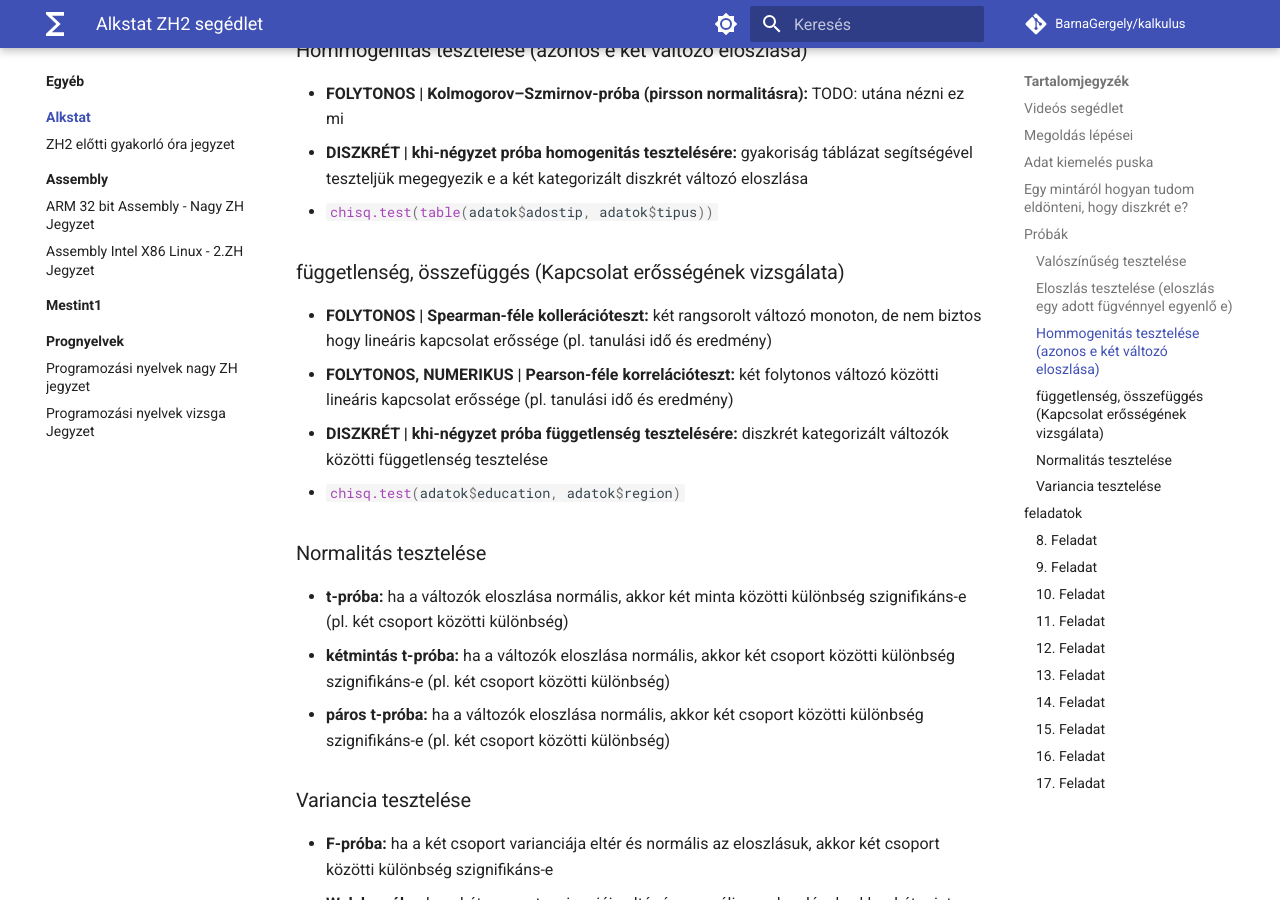
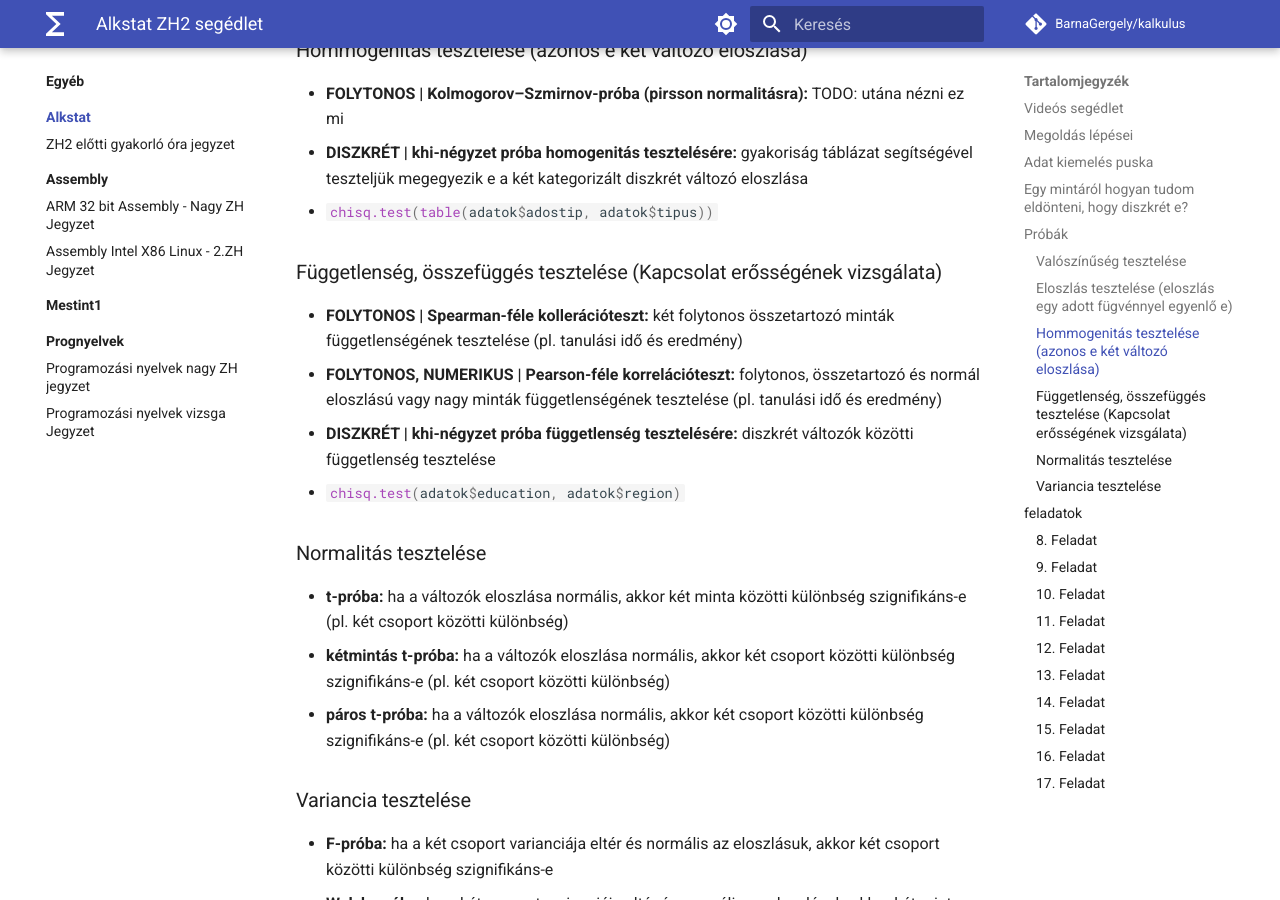
Before and after one commit to BarnaGergely/kalkulus, an MkDocs documentation site: the page built from docs/egyéb/alkstat/index.md, in a window 1280 px wide and 900 px high, scrolled down 2591 px. Built offline with MkDocs 1.6.1 and Material for MkDocs 9.7.7, drawn with Linux system fonts in a browser that asks for light colours; comment, search, counter and statistics services are not loaded.

Commit message:
föggetlenség tesztelésének frissítése

```diff
--- a/docs/egyéb/alkstat/index.md
+++ b/docs/egyéb/alkstat/index.md
@@ -69,11 +69,11 @@ Nem lesz olyan feladat ahol több féle próbával is meg lehet oldani, csak egy
 - **DISZKRÉT | khi-négyzet próba homogenitás tesztelésére:** gyakoriság táblázat segítségével teszteljük megegyezik e a két kategorizált diszkrét változó eloszlása
   - `#!r chisq.test(table(adatok$adostip, adatok$tipus))`
 
-### függetlenség, összefüggés (Kapcsolat erősségének vizsgálata)
+### Függetlenség, összefüggés tesztelése (Kapcsolat erősségének vizsgálata)
 
-- **FOLYTONOS | Spearman-féle kollerációteszt:** két rangsorolt változó monoton, de nem biztos hogy lineáris kapcsolat erőssége (pl. tanulási idő és eredmény)
-- **FOLYTONOS, NUMERIKUS | Pearson-féle korrelációteszt:** két folytonos változó közötti lineáris kapcsolat erőssége (pl. tanulási idő és eredmény)
-- **DISZKRÉT | khi-négyzet próba függetlenség tesztelésére:** diszkrét kategorizált változók közötti függetlenség tesztelése
+- **FOLYTONOS | Spearman-féle kollerációteszt:** két folytonos összetartozó minták függetlenségének tesztelése (pl. tanulási idő és eredmény)
+- **FOLYTONOS, NUMERIKUS | Pearson-féle korrelációteszt:** folytonos, összetartozó és normál eloszlású vagy nagy minták függetlenségének tesztelése (pl. tanulási idő és eredmény)
+- **DISZKRÉT | khi-négyzet próba függetlenség tesztelésére:** diszkrét változók közötti függetlenség tesztelése
   - `#!r chisq.test(adatok$education, adatok$region)`
 
 ### Normalitás tesztelése
```
